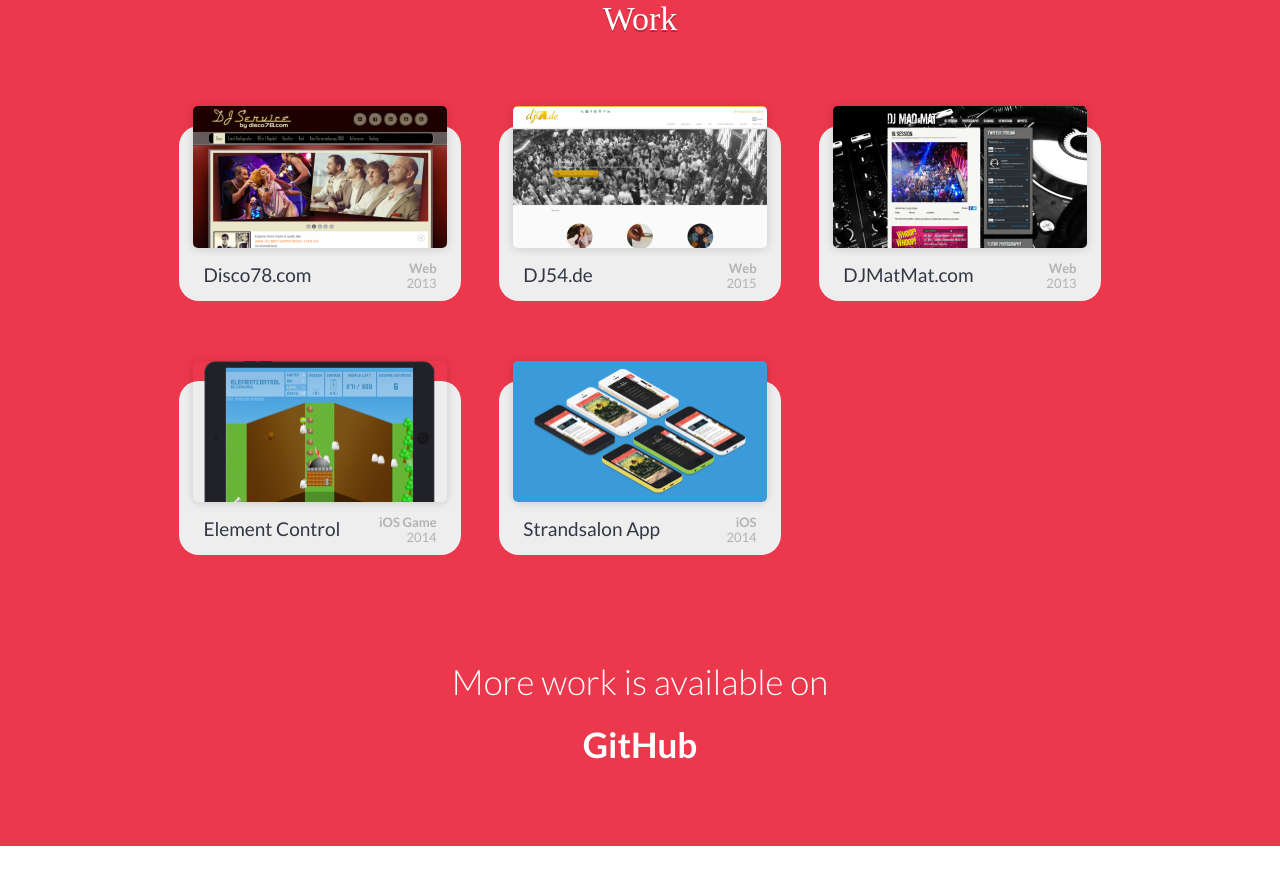
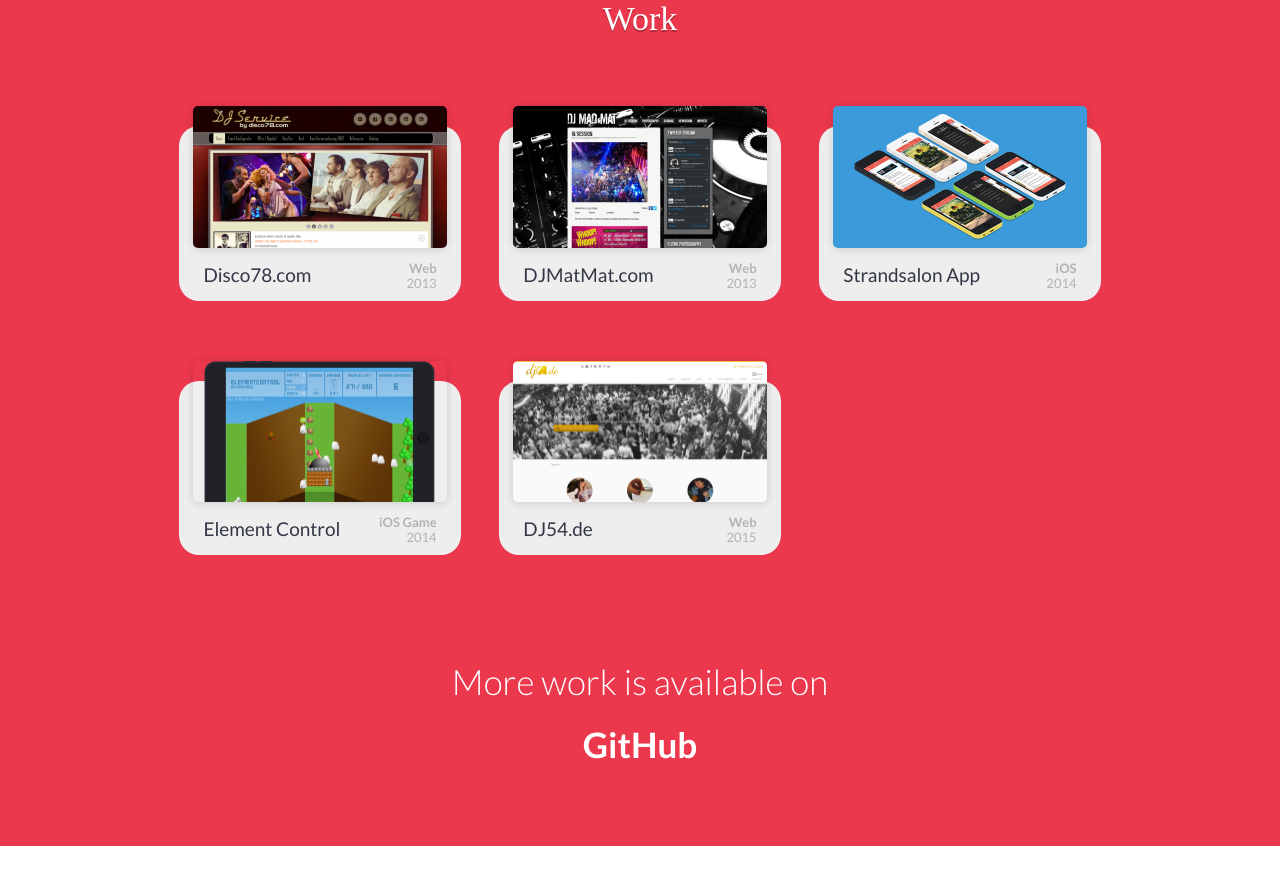
Before and after one commit to Capevace/capevace.github.io, a Jekyll site: the page built from index.md, in a window 1280 px wide and 900 px high, scrolled down 1134 px. Shown: the top 885 px of the window. Built offline with Jekyll 4.4.1, drawn with Linux system fonts in a browser that asks for light colours; some web fonts are replaced.

Commit message:
Added project sorting in work area.

```diff
--- a/_includes/work.html
+++ b/_includes/work.html
@@ -7,8 +7,8 @@
     </div>
 
     <div class="row margin-bottom work-items">
-
-      {% for project in site.projects %}
+      {% assign projects = site.projects | sort: 'order' | reverse %}
+      {% for project in projects %}
 
           <div class="col-4 ">
             <div class="work-item">
```
Also changed, not shown: _projects/disco78.md (+1 -0 lines), _projects/dj54.md (+1 -0 lines), _projects/djmadmat.md (+1 -0 lines), _projects/element-control.md (+1 -0 lines), _projects/strandsalon-app.md (+1 -0 lines).
